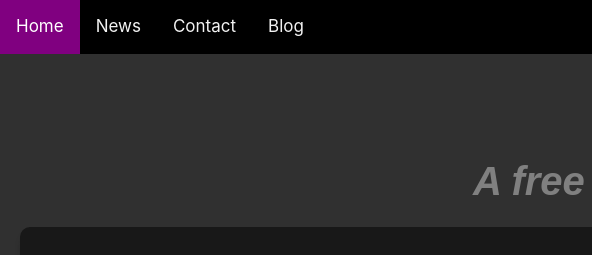
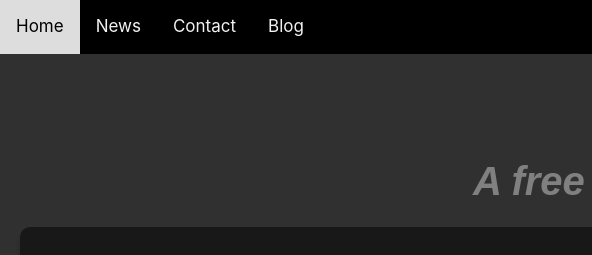
Before and after one commit to aashvik-jaiswall/codewithaashvik-blog-secret-folder, a plain HTML site: page index.html in a window 1280 px wide. Shown: the top 255 px of the page, 0-592 px from the left. Drawn offline with nearby package versions, Linux system fonts and the light colour scheme.

Commit message:
first commit

```diff
--- a/index.html
+++ b/index.html
@@ -74,7 +74,7 @@ body{
 
 
     <div class="topnav" id="myTopnav" style="width:99vw;">
-      <a href="https://aashvik-jaiswall.github.io/codewithaashvik-homepage/" class="active">Home</a>
+      <a href="https://aashvik-jaiswall.github.io/codewithaashvik-homepage/">Home</a>
       <a href="https://aashvik-jaiswall.github.io/codewithaashvik-news/">News</a>
       <a href="https://aashvik-jaiswall.github.io/codewithaashvik-contactme/">Contact</a>
       <a href="https://aashvik-jaiswall.github.io/codewithaashvik-blogmenu/">Blog</a>
```
